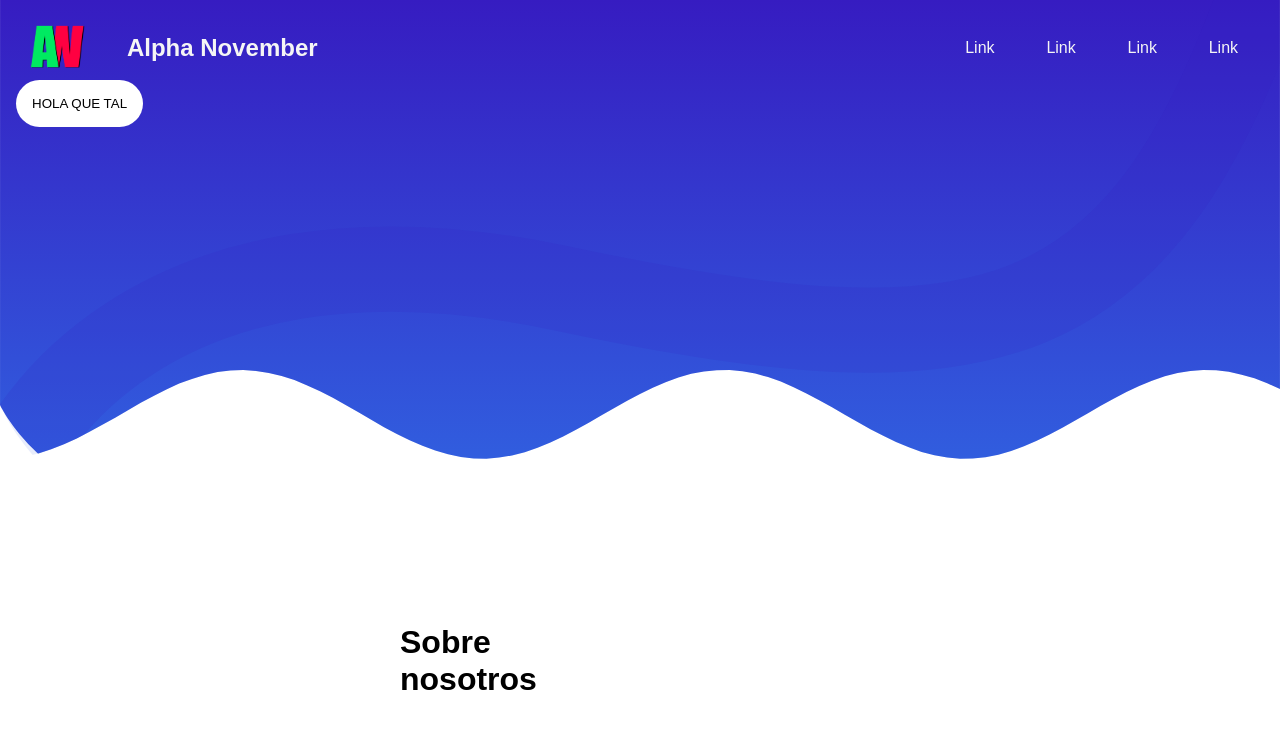
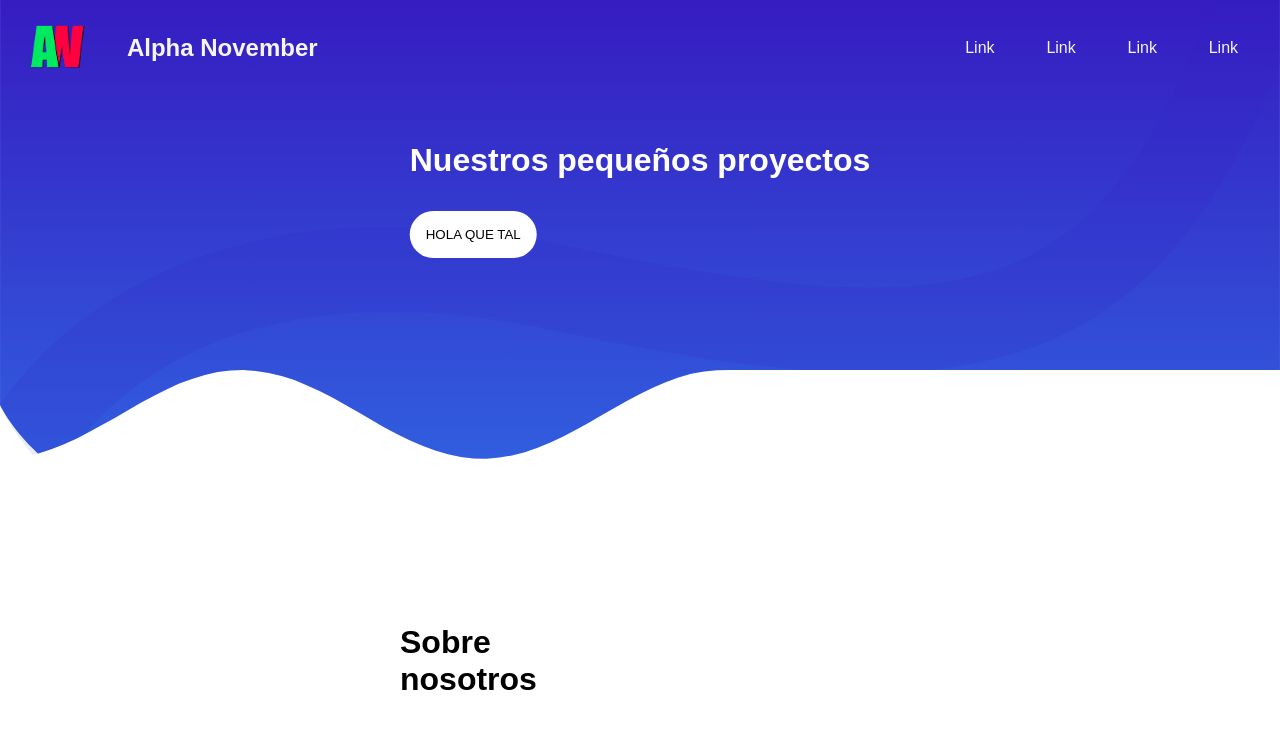
Before and after one commit to AlphaNovember-OSAL/APW, a website: page index.html in a window 1280 px wide. Drawn offline with Linux system fonts and the light colour scheme.

Commit message:
Button centered

```diff
--- a/assets/scss/components/navbar.scss
+++ b/assets/scss/components/navbar.scss
@@ -6,7 +6,7 @@
     background-size: cover;
     background-repeat: no-repeat;
 
-    clip-path:polygon(100% 0,0 0,0 77.5%,1% 77.4%,2% 77.1%,3% 76.6%,4% 75.9%,5% 75.05%,6% 74.05%,7% 72.95%,8% 71.75%,9% 70.55%,10% 69.3%,11% 68.05%,12% 66.9%,13% 65.8%,14% 64.8%,15% 64%,16% 63.35%,17% 62.85%,18% 62.6%,19% 62.5%,20% 62.65%,21% 63%,22% 63.5%,23% 64.2%,24% 65.1%,25% 66.1%,26% 67.2%,27% 68.4%,28% 69.65%,29% 70.9%,30% 72.15%,31% 73.3%,32% 74.35%,33% 75.3%,34% 76.1%,35% 76.75%,36% 77.2%,37% 77.45%,38% 77.5%,39% 77.3%,40% 76.95%,41% 76.4%,42% 75.65%,43% 74.75%,44% 73.75%,45% 72.6%,46% 71.4%,47% 70.15%,48% 68.9%,49% 67.7%,50% 66.55%,51% 65.5%,52% 64.55%,53% 63.75%,54% 63.15%,55% 62.75%,56% 62.55%,57% 62.5%,58% 62.7%,59% 63.1%,60% 63.7%,61% 64.45%,62% 65.4%,63% 66.45%,64% 67.6%,65% 68.8%,66% 70.05%,67% 71.3%,68% 72.5%,69% 73.6%,70% 74.65%,71% 75.55%,72% 76.35%,73% 76.9%,74% 77.3%,75% 77.5%,76% 77.45%,77% 77.25%,78% 76.8%,79% 76.2%,80% 75.4%,81% 74.45%,82% 73.4%,83% 72.25%,84% 71.05%,85% 69.8%,86% 68.55%,87% 67.35%,88% 66.2%,89% 65.2%,90% 64.3%,91% 63.55%,92% 63%,93% 62.65%,94% 62.5%,95% 62.55%,96% 62.8%,97% 63.3%,98% 63.9%,99% 64.75%,100% 65.7%);
+    clip-path:polygon(100% 0,0 0,0 77.5%,1% 77.4%,2% 77.1%,3% 76.6%,4% 75.9%,5% 75.05%,6% 74.05%,7% 72.95%,8% 71.75%,9% 70.55%,10% 69.3%,11% 68.05%,12% 66.9%,13% 65.8%,14% 64.8%,15% 64%,16% 63.35%,17% 62.85%,18% 62.6%,19% 62.5%,20% 62.65%,21% 63%,22% 63.5%,23% 64.2%,24% 65.1%,25% 66.1%,26% 67.2%,27% 68.4%,28% 69.65%,29% 70.9%,30% 72.15%,31% 73.3%,32% 74.35%,33% 75.3%,34% 76.1%,35% 76.75%,36% 77.2%,37% 77.45%,38% 77.5%,39% 77.3%,40% 76.95%,41% 76.4%,42% 75.65%,43% 74.75%,44% 73.75%,45% 72.6%,46% 71.4%,47% 70.15%,48% 68.9%,49% 67.7%,50% 66.55%,51% 65.5%,52% 64.55%,53% 63.75%,54% 63.15%,55% 62.75%,56% 62.55%,57% 62.5%, 100% 62.5%);
 
     h1 {
         font-size: 1.5rem;
@@ -41,4 +41,20 @@
             flex-grow: 1;
         }
     }
+
+    &__bottom {
+        &__center {
+            position: absolute;
+            left: 50%;
+            top: 25%;
+            transform: translate(-50%, -50%);
+            padding: 4rem;
+
+            &--title {
+                font-size: 2rem;
+                color: white;
+                margin-bottom: 2rem;
+            }
+        }
+    }
 }
--- a/index.html
+++ b/index.html
@@ -22,7 +22,10 @@
         </div>
 
         <div class="navbar__bottom">
-            <button class="btn btn--white">Hola que tal</button>
+            <div class="navbar__bottom__center">
+                <h2 class="navbar__bottom__center--title">Nuestros pequeños proyectos</h2>
+                <button class="btn btn--white">Hola que tal</button>
+            </div>
         </div>
     </nav>
 
```
Also changed, not shown: assets/css/style.css.
